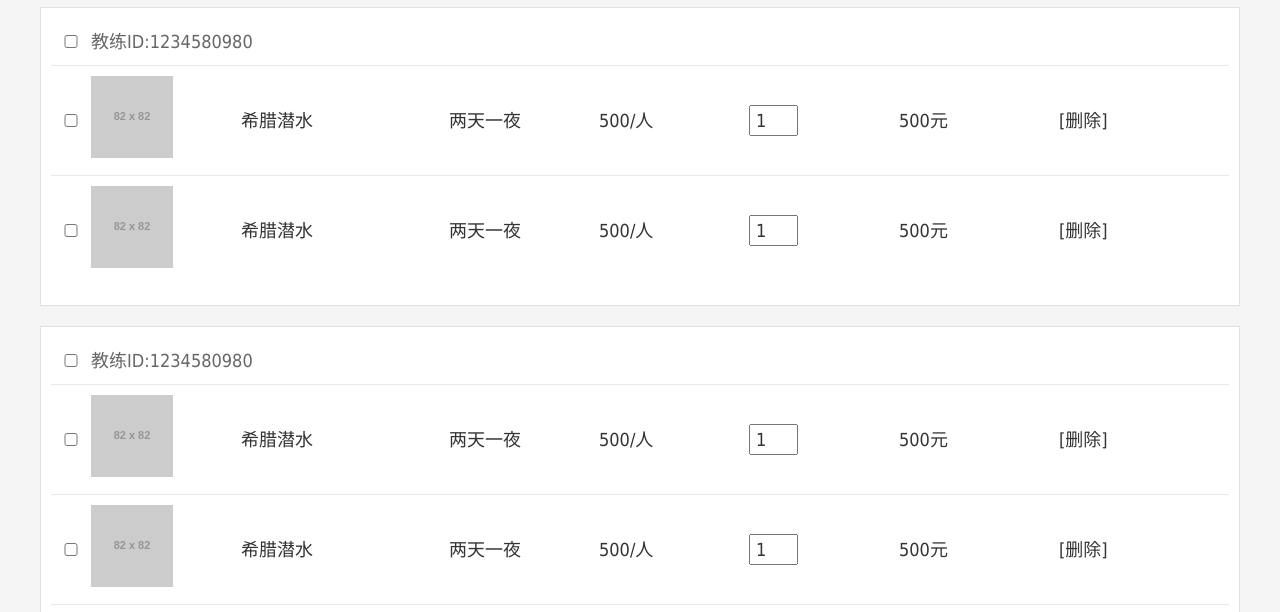
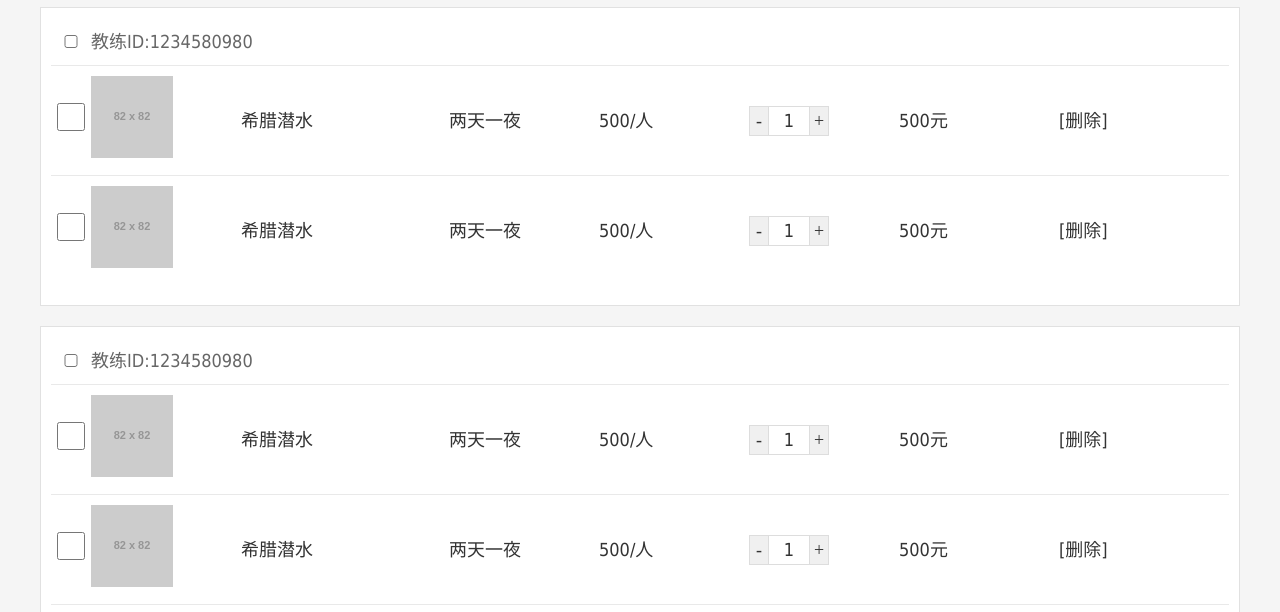
Before and after one commit to henryzp/testProject, a plain HTML site: page car_2.html in a window 1280 px wide. Shown: the part 315-927 px from the top of the page. Drawn offline with Linux system fonts and the light colour scheme; placeholder pictures from the web are drawn by us.

Commit message:
购物车2页面

```diff
--- a/car_2.html
+++ b/car_2.html
@@ -108,7 +108,13 @@
                                     <span class="singlePrice">500</span>/人
                                 </td>
                                 <td>
-                                    <input class="J_num-input" type="text" value="1">
+                                    <div class="clearfix">
+                                        <span class="car-btn-in">-</span>
+                                        <div class="car-input-num">
+                                            <input class="J_num-input" type="text" value="1">
+                                        </div>
+                                        <span class="car-btn-plus">+</span>
+                                    </div>
                                 </td>
                                 <td>
                                     <span class="totalPrice">500</span>元
@@ -134,7 +140,13 @@
                                     <span class="singlePrice">500</span>/人
                                 </td>
                                 <td>
-                                    <input class="J_num-input" type="text" value="1">
+                                    <div class="clearfix">
+                                        <span class="car-btn-in">-</span>
+                                        <div class="car-input-num">
+                                            <input class="J_num-input" type="text" value="1">
+                                        </div>
+                                        <span class="car-btn-plus">+</span>
+                                    </div>
                                 </td>
                                 <td>
                                     <span class="totalPrice">500</span>元
@@ -184,7 +196,13 @@
                                     <span class="singlePrice">500</span>/人
                                 </td>
                                 <td>
-                                    <input class="J_num-input" type="text" value="1">
+                                    <div class="clearfix">
+                                        <span class="car-btn-in">-</span>
+                                        <div class="car-input-num">
+                                            <input class="J_num-input" type="text" value="1">
+                                        </div>
+                                        <span class="car-btn-plus">+</span>
+                                    </div>
                                 </td>
                                 <td>
                                     <span class="totalPrice">500</span>元
@@ -210,7 +228,13 @@
                                     <span class="singlePrice">500</span>/人
                                 </td>
                                 <td>
-                                    <input class="J_num-input" type="text" value="1">
+                                    <div class="clearfix">
+                                        <span class="car-btn-in">-</span>
+                                        <div class="car-input-num">
+                                            <input class="J_num-input" type="text" value="1">
+                                        </div>
+                                        <span class="car-btn-plus">+</span>
+                                    </div>
                                 </td>
                                 <td>
                                     <span class="totalPrice">500</span>元
@@ -236,7 +260,13 @@
                                     <span class="singlePrice">500</span>/人
                                 </td>
                                 <td>
-                                    <input class="J_num-input" type="text" value="1">
+                                    <div class="clearfix">
+                                        <span class="car-btn-in">-</span>
+                                        <div class="car-input-num">
+                                            <input class="J_num-input" type="text" value="1">
+                                        </div>
+                                        <span class="car-btn-plus">+</span>
+                                    </div>
                                 </td>
                                 <td>
                                     <span class="totalPrice">500</span>元
--- a/less/car.less
+++ b/less/car.less
@@ -153,8 +153,38 @@
       }
       tbody input{
         width: 40px;
-        padding-left: 5px;
         font-size: 18px;
+        height: 28px;
+        line-height: 28px;
+        text-align: center;
+        margin: 0;
+        border:1px solid #ddd;
+      }
+      .car-input-num{
+        float: left;
+        display: inline;
+      }
+      .car-btn-in,.car-btn-plus{
+        height: 28px;
+        line-height: 28px;
+        color: #333;
+        text-align: center;
+        margin: 0;
+        border:1px solid #ddd;
+        width: 1em;
+        cursor: pointer;
+        background-color: #f0f0f0;
+        font-family: tomaha;
+      }
+      .car-btn-in{
+        display: inline;
+        float: left;
+        border-right: 0;
+      }
+      .car-btn-plus{
+        display: inline;
+        float: left;
+        border-left: 0;
       }
       .remark{
         padding-top: 20px;
```
Also changed, not shown: css/car.css.
